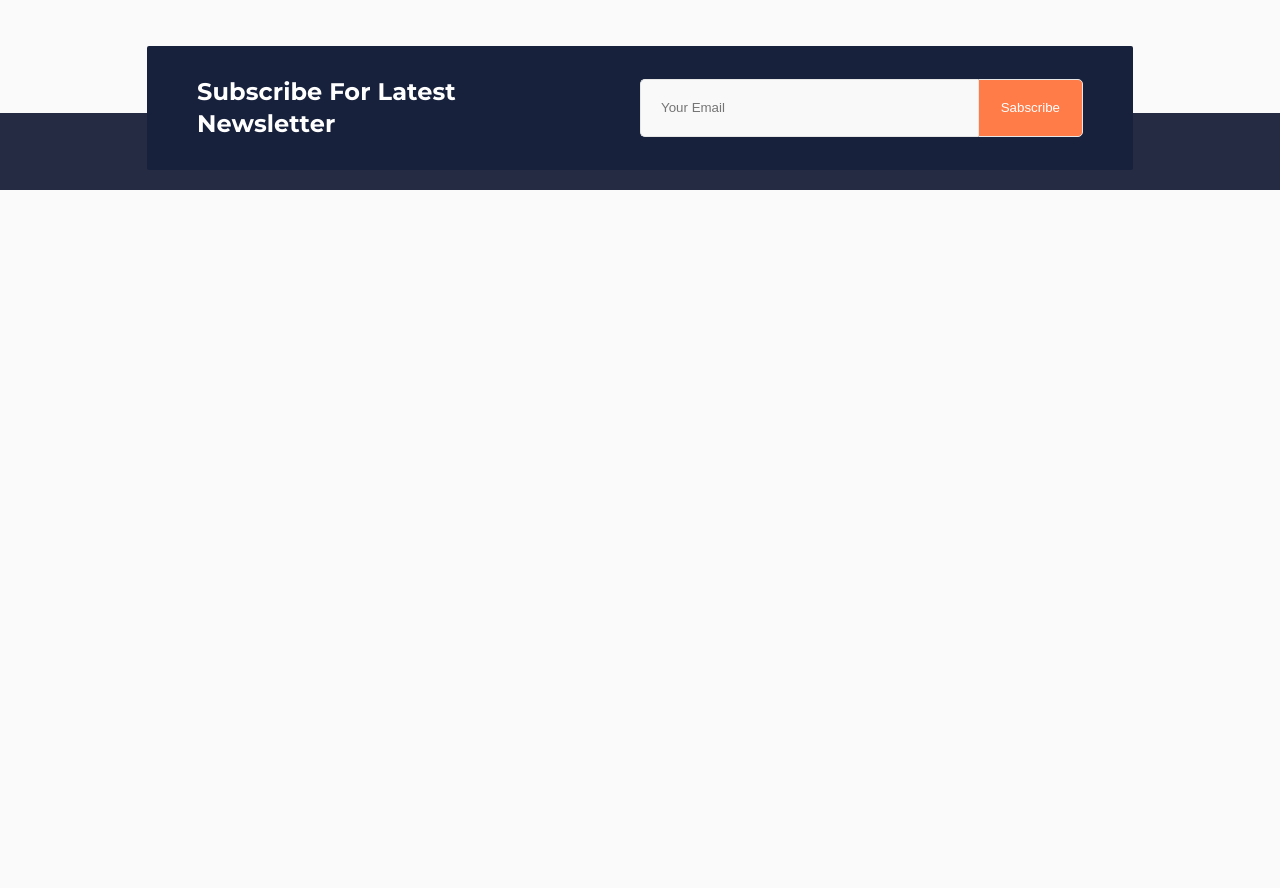
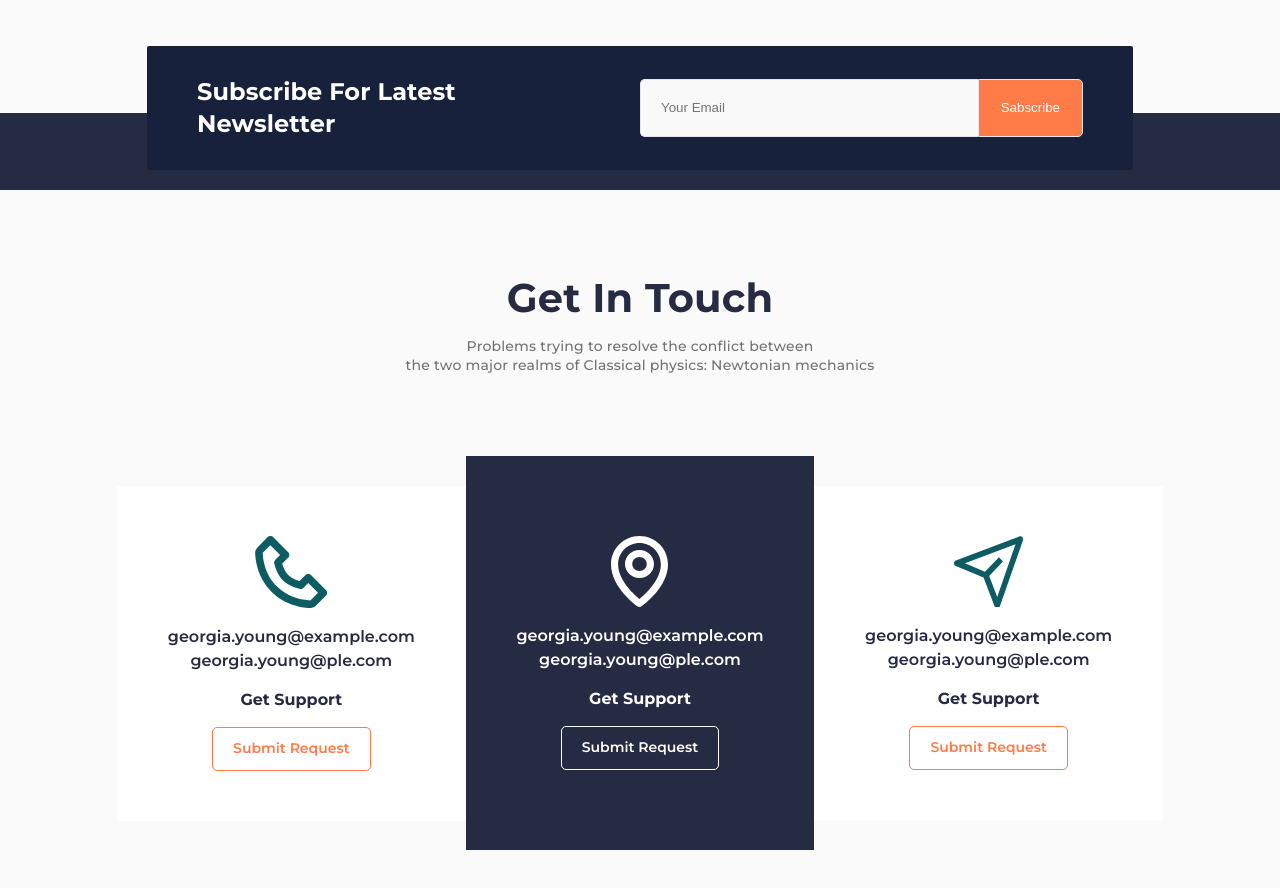
Before and after one commit to IOY3S/Website-Relvise, a plain HTML site: page index.html in a window 1280 px wide. Shown: the part 3082-3970 px from the top of the page. Before the commit the page ends 3272 px from the top, so only its background shows below. Drawn offline with Linux system fonts and the light colour scheme.

Commit message:
Block №8
- Вёрстка block №8 + адаптация

```diff
--- a/css/style.css
+++ b/css/style.css
@@ -162,6 +162,7 @@ body {
 }
 
 /* .page__sabscribe {} */
+/* .page__getintouch {} */
 
 /* --------- header-block ---------- */
 
@@ -202,8 +203,6 @@ body {
 .main-block {
 	position: relative;
 }
-
-/* .main-block__container {} */
 
 .main-block__body {
 	padding: 184px 0px 191px 0px;
@@ -311,8 +310,6 @@ body {
 
 /* .services {} */
 
-/* .services__container {} */
-
 /* .services__body {} */
 
 .services__column {
@@ -397,8 +394,6 @@ body {
 	padding: 80px 0px;
 }
 
-/* .advantages__container {} */
-
 .advantages__header {
 	margin: 0px 0px 50px 0px;
 }
@@ -479,8 +474,6 @@ body {
 .practice {
 	padding: 125px 0px 80px 0px;
 }
-
-/* .practice__container {} */
 
 .practice__header {
 	margin: 0px 0px 45px 0px;
@@ -576,8 +569,6 @@ body {
 	background: #FFF;
 	padding: 80px 0px 130px 0px;
 }
-
-/* .whoweare__container {} */
 
 .whoweare__header {
 	margin: 0px 0px 100px 0px;
@@ -724,8 +715,6 @@ body {
 	padding: 50px 0px;
 }
 
-/* .clients__container {} */
-
 .clients__items {
 	display: flex;
 	align-items: center;
@@ -766,8 +755,6 @@ body {
 	left: 0;
 	background: #252B42;
 }
-
-/* .sabscribe__container {} */
 
 .sabscribe__body {
 	position: relative;
@@ -858,4 +845,121 @@ body {
 	}
 }
 
+/* ---------- block-8 ---------- */
+
+.getintouch {
+	padding: 80px 0px 135px 0px;
+}
+
+.getintouch__header {
+	margin: 0px 0px 80px 0px;
+}
+
+.getintouch__items {
+	margin: 0px -15px;
+}
+
+.getintouch__item {
+	flex: 0 1 33.333%;
+}
+
+.item-getintouch {
+	display: flex;
+	flex-direction: column;
+	justify-content: center;
+	align-items: center;
+	background-color: #fff;
+	padding: 50px 15px;
+}
+
+.item-getintouch_active {
+	background: #252B42;
+	padding: 80px 15px;
+	color: #fff;
+}
+
+.item-getintouch_active .item-getintouch__button {
+	border: 1px solid #fff;
+	color: #fff;
+}
+
+.item-getintouch>*:not(:last-child) {
+	margin: 0px 0px 15px 0px;
+}
+
+/* .item-getintouch__icon {} */
+
+.item-getintouch__emails {
+	display: flex;
+	flex-direction: column;
+	justify-content: center;
+	align-items: center;
+}
+
+.item-getintouch__email {
+	color: inherit;
+	font-weight: 600;
+	line-height: 150%;
+	font-size: 16px;
+}
+
+.item-getintouch__email:hover {
+	text-decoration: underline;
+}
+
+.item-getintouch__label {
+	font-weight: 700;
+	font-size: 16px;
+	line-height: 150%;
+}
+
+.item-getintouch__button {
+	border: 1px solid #FF7B47;
+	min-height: 44px;
+	display: flex;
+	font-weight: 600;
+	justify-content: center;
+	align-items: center;
+	text-align: center;
+	color: #FF7B47;
+	line-height: 142%;
+	padding: 5px 20px;
+	transition: all 0.3s ease 0s;
+	border-radius: 5px;
+}
+
+.item-getintouch__button:hover {
+	border: 1px solid #FF7B47;
+	background-color: #FF7B47;
+	color: #fff;
+}
+
+@media (min-width: 992px) {
+	.getintouch__items {
+		margin: 0;
+		display: flex;
+		align-items: center;
+	}
+}
+
+@media (max-width: 992px) {
+	.getintouch {
+		padding: 50px 0px;
+	}
+
+	.getintouch__header {
+		margin: 0px 0px 50px 0px;
+	}
+
+	.item-getintouch_active {
+		padding: 50px 15px;
+	}
+}
+
+@media (max-width: 767px) {
+	.getintouch__header {
+		margin: 0px 0px 30px 0px;
+	}
+}
+
 /* --------- footer ---------- */
--- a/index.html
+++ b/index.html
@@ -293,8 +293,56 @@
 					</div>
 				</div>
 			</section>
+			<!-- block-8 -->
+			<section class="page__getintouch getintouch">
+				<div class="getintouch__container _container">
+					<div class="getintouch__header header-block">
+						<h2 class="header-block__title">Get In Touch</h2>
+						<p class="header-block__sup-title">Problems trying to resolve the conflict between
+							<br> the two major realms of Classical physics: Newtonian mechanics
+						</p>
+					</div>
+					<div class="getintouch__items">
+						<div class="getintouch__item item-getintouch">
+							<div class="item-getintouch__icon">
+								<img src="./img/block_8/01.svg" alt="Getintouch">
+							</div>
+							<div class="item-getintouch__emails">
+								<a href="mailto:georgia.young@example.com"
+									class="item-getintouch__email">georgia.young@example.com</a>
+								<a href="mailto:georgia.young@ple.com" class="item-getintouch__email">georgia.young@ple.com</a>
+							</div>
+							<div class="item-getintouch__label">Get Support</div>
+							<a href="" class="item-getintouch__button">Submit Request</a>
+						</div>
+						<div class="getintouch__item item-getintouch item-getintouch_active">
+							<div class="item-getintouch__icon">
+								<img src="./img/block_8/02.svg" alt="Getintouch">
+							</div>
+							<div class="item-getintouch__emails">
+								<a href="mailto:georgia.young@example.com"
+									class="item-getintouch__email">georgia.young@example.com</a>
+								<a href="mailto:georgia.young@ple.com" class="item-getintouch__email">georgia.young@ple.com</a>
+							</div>
+							<div class="item-getintouch__label">Get Support</div>
+							<a href="" class="item-getintouch__button">Submit Request</a>
+						</div>
+						<div class="getintouch__item item-getintouch">
+							<div class="item-getintouch__icon">
+								<img src="./img/block_8/03.svg" alt="Getintouch">
+							</div>
+							<div class="item-getintouch__emails">
+								<a href="mailto:georgia.young@example.com"
+									class="item-getintouch__email">georgia.young@example.com</a>
+								<a href="mailto:georgia.young@ple.com" class="item-getintouch__email">georgia.young@ple.com</a>
+							</div>
+							<div class="item-getintouch__label">Get Support</div>
+							<a href="" class="item-getintouch__button">Submit Request</a>
+						</div>
+					</div>
+				</div>
+			</section>
 		</main>
-
 		<footer class="footer"></footer>
 	</div>
 	<script src="./js/script.js"></script>
```
Also changed, not shown: img/block_8/01.svg (added), img/block_8/02.svg (added), img/block_8/03.svg (added).
